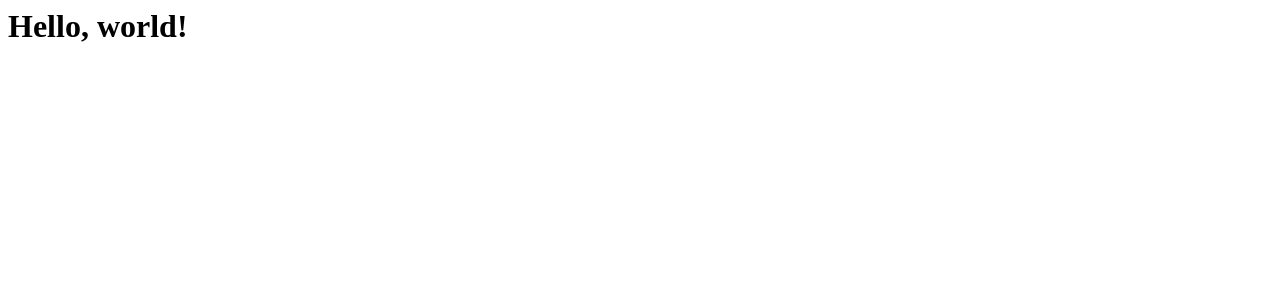
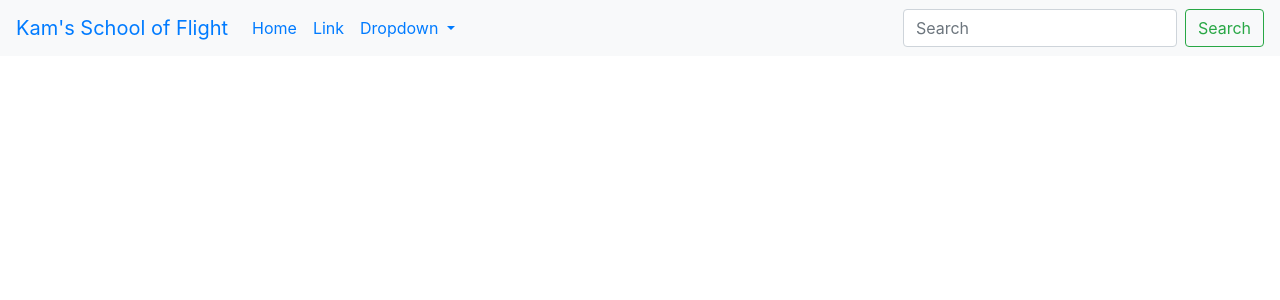
Before and after one commit to KameronKeller/CS340-Final-Project, a PHP site: page / in a window 1280 px wide. Shown: the top 300 px of the page. Run offline with PHP 8.4, Linux system fonts and the light colour scheme.

Commit message:
Created footer and header files. Imported bootstrap, jquery, popper, and bootstrap 4.3.1

```diff
--- a/index.php
+++ b/index.php
@@ -1 +1,47 @@
-<h1>Hello, world!</h1>
+<!DOCTYPE html>
+<html lang="en">
+<head>
+  <meta charset="UTF-8">
+  <meta http-equiv="X-UA-Compatible" content="IE=edge">
+  <meta name="viewport" content="width=device-width, initial-scale=1.0">
+  <title>Document</title>
+  <link rel="stylesheet" href="https://cdn.jsdelivr.net/npm/bootstrap@4.3.1/dist/css/bootstrap.min.css" integrity="sha384-ggOyR0iXCbMQv3Xipma34MD+dH/1fQ784/j6cY/iJTQUOhcWr7x9JvoRxT2MZw1T" crossorigin="anonymous">
+</head>
+<body>
+  <nav class="navbar navbar-expand-lg navbar-primary bg-light">
+    <a class="navbar-brand" href="/">Kam's School of Flight</a>
+    <button class="navbar-toggler" type="button" data-toggle="collapse" data-target="#navbarSupportedContent" aria-controls="navbarSupportedContent" aria-expanded="false" aria-label="Toggle navigation">
+      <span class="navbar-toggler-icon"></span>
+    </button>
+
+    <div class="collapse navbar-collapse" id="navbarSupportedContent">
+      <ul class="navbar-nav mr-auto">
+        <li class="nav-item active">
+          <a class="nav-link" href="/">Home <span class="sr-only">(current)</span></a>
+        </li>
+        <li class="nav-item">
+          <a class="nav-link" href="#">Link</a>
+        </li>
+        <li class="nav-item dropdown">
+          <a class="nav-link dropdown-toggle" href="#" id="navbarDropdown" role="button" data-toggle="dropdown" aria-haspopup="true" aria-expanded="false">
+            Dropdown
+          </a>
+          <div class="dropdown-menu" aria-labelledby="navbarDropdown">
+            <a class="dropdown-item" href="#">Action</a>
+            <a class="dropdown-item" href="#">Another action</a>
+            <div class="dropdown-divider"></div>
+            <a class="dropdown-item" href="#">Something else here</a>
+          </div>
+        </li>
+      </ul>
+      <form class="form-inline my-2 my-lg-0">
+        <input class="form-control mr-sm-2" type="search" placeholder="Search" aria-label="Search">
+        <button class="btn btn-outline-success my-2 my-sm-0" type="submit">Search</button>
+      </form>
+    </div>
+  </nav>
+<script src="https://code.jquery.com/jquery-3.3.1.slim.min.js" integrity="sha384-q8i/X+965DzO0rT7abK41JStQIAqVgRVzpbzo5smXKp4YfRvH+8abtTE1Pi6jizo" crossorigin="anonymous"></script>
+<script src="https://cdn.jsdelivr.net/npm/popper.js@1.14.7/dist/umd/popper.min.js" integrity="sha384-UO2eT0CpHqdSJQ6hJty5KVphtPhzWj9WO1clHTMGa3JDZwrnQq4sF86dIHNDz0W1" crossorigin="anonymous"></script>
+<script src="https://cdn.jsdelivr.net/npm/bootstrap@4.3.1/dist/js/bootstrap.min.js" integrity="sha384-JjSmVgyd0p3pXB1rRibZUAYoIIy6OrQ6VrjIEaFf/nJGzIxFDsf4x0xIM+B07jRM" crossorigin="anonymous"></script>
+</body>
+</html>
```
Also changed, not shown: footer.php (added), header.php (added).
